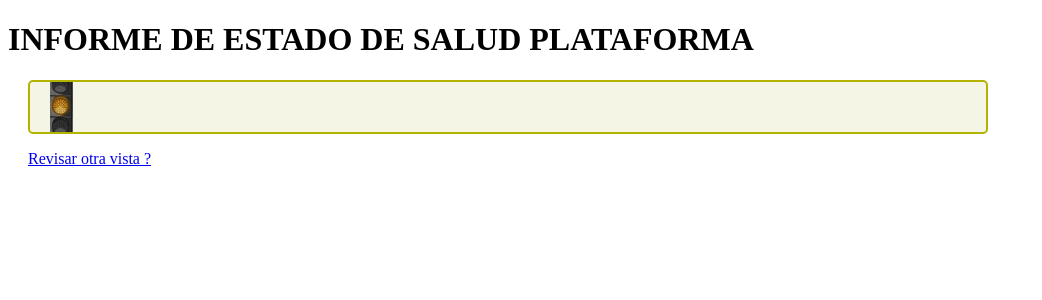
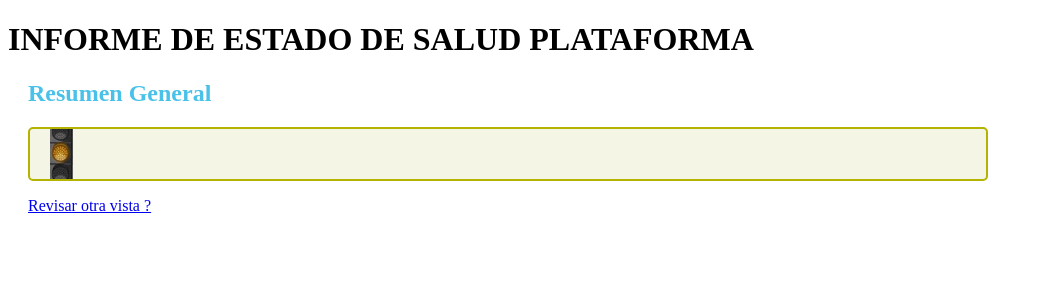
Before and after one commit to githubcj79/ewatch, a Django app: template ewatch/early/templates/early/view.html in a window 1280 px wide. Shown: the top 300 px of the page, without its empty margins (0-1042 px from the left). Run offline with Django 3.2, Linux system fonts and the light colour scheme; the template is opened without the code that fills it, so the values that code supplies are empty; parts of the project's set-up code (start-up, migrations or seed data) failed here and were passed over.

Commit message:
Se agrega sub header a view.html.

```diff
--- a/ewatch/early/templates/early/view.html
+++ b/ewatch/early/templates/early/view.html
@@ -13,6 +13,13 @@
 		<h1>INFORME DE ESTADO DE SALUD PLATAFORMA</h1>
 
 		<section class="container">
+
+
+			<h1 style="color: #4AC1E8">Resumen General</h1>
+
+
+
+
 
 			{% load static %}
 
```
